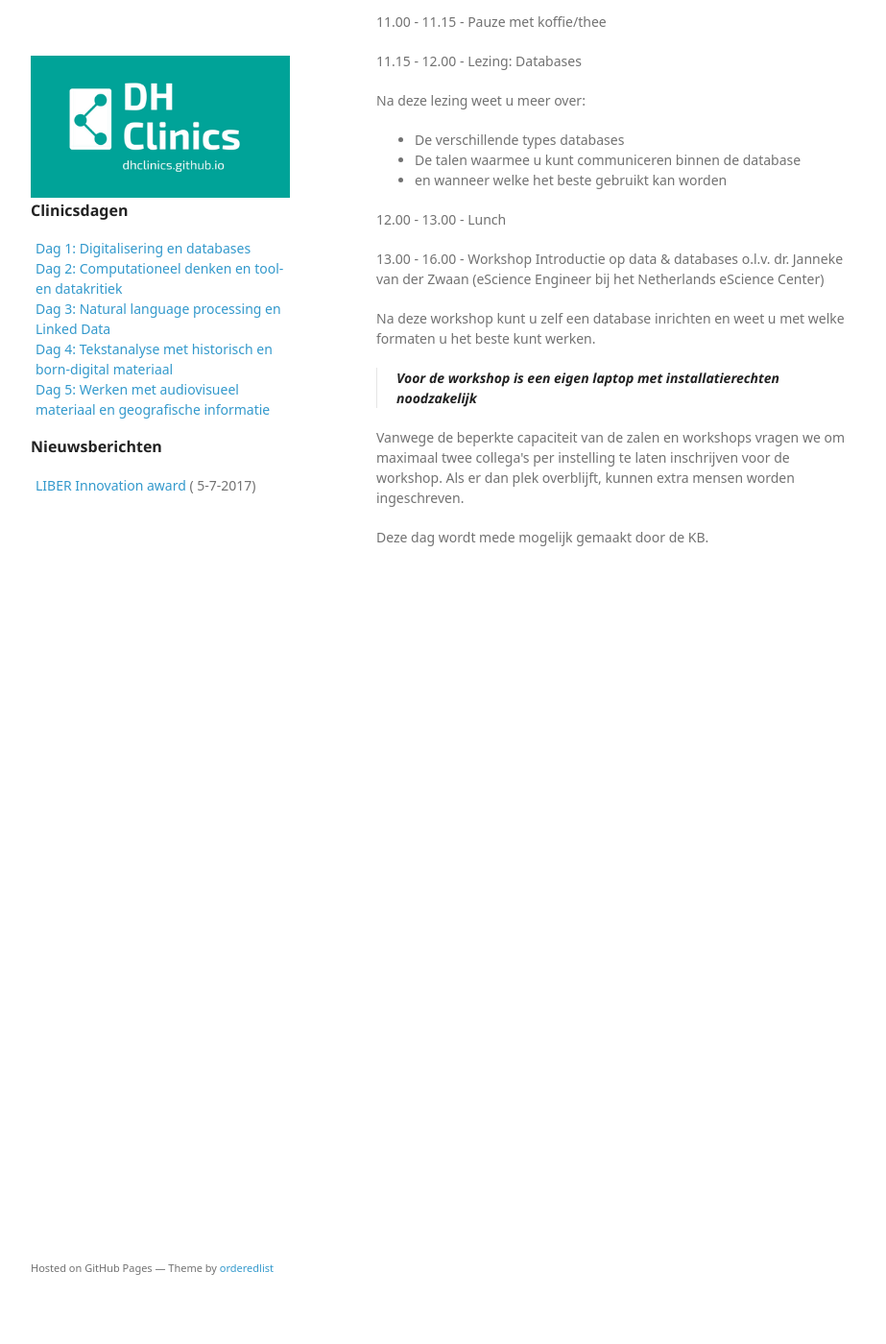
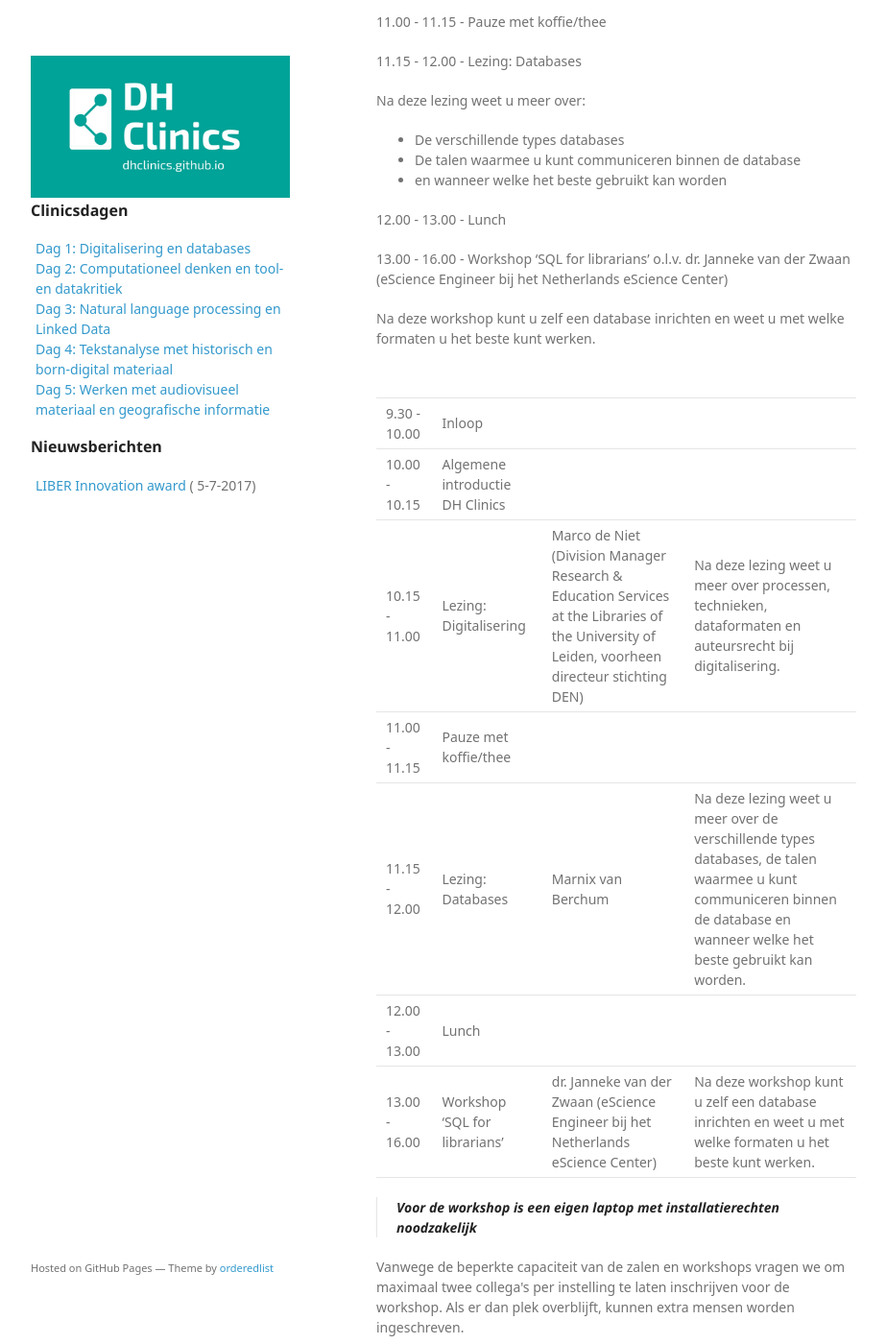
Before and after one commit to DHClinics/dhclinics.github.io, a Jekyll site: the page built from _dag/2017-dag1.md, in a window 1280 px wide and 1400 px high, scrolled down 552 px. Shown: the whole window at 96% size, without its empty margins (178-1101 px from the left). Built offline with Jekyll 4.4.1, drawn with Linux system fonts in a browser that asks for light colours; some web fonts are replaced; a script that is not in the unit is left out; before the commit the page ends 1192 px from its top, so only the background shows below that.

Commit message:
alternatieve opmaak programma in tabel

```diff
--- a/_dag/2017-dag1.md
+++ b/_dag/2017-dag1.md
@@ -40,8 +40,18 @@ Na deze lezing weet u meer over:
 
 12.00 - 13.00 - Lunch
 
-13.00 - 16.00 - Workshop Introductie op data & databases o.l.v. dr. Janneke van der Zwaan (eScience Engineer bij het Netherlands eScience Center)
+13.00 - 16.00 - Workshop 'SQL for librarians' o.l.v. dr. Janneke van der Zwaan (eScience Engineer bij het Netherlands eScience Center)
 
 Na deze workshop kunt u zelf een database inrichten en weet u met welke formaten u het beste kunt werken.
 
+|               |                                 |                                                                                                                                               |                                                                                                                                                                            |
+|:--------------|:--------------------------------|:----------------------------------------------------------------------------------------------------------------------------------------------|:---------------------------------------------------------------------------------------------------------------------------------------------------------------------------|
+| 9.30 - 10.00  | Inloop                          |                                                                                                                                               |                                                                                                                                                                            |
+| 10.00 - 10.15 | Algemene introductie DH Clinics |                                                                                                                                               |                                                                                                                                                                            |
+| 10.15 - 11.00 | Lezing: Digitalisering          | Marco de Niet (Division Manager Research & Education Services at the Libraries of the University of Leiden, voorheen directeur stichting DEN) | Na deze lezing weet u meer over processen, technieken, dataformaten en auteursrecht bij  digitalisering.                                                                   |
+| 11.00 - 11.15 | Pauze met koffie/thee           |                                                                                                                                               |                                                                                                                                                                            |
+| 11.15 - 12.00 | Lezing: Databases               | Marnix van Berchum                                                                                                                            | Na deze lezing weet u meer over de verschillende types databases, de talen waarmee u kunt communiceren binnen de database  en wanneer welke het beste gebruikt kan worden. |
+| 12.00 - 13.00 | Lunch                           |                                                                                                                                               |                                                                                                                                                                            |
+| 13.00 - 16.00 | Workshop 'SQL for librarians'   | dr. Janneke van der Zwaan (eScience Engineer bij het Netherlands eScience Center)                                                             | Na deze workshop kunt u zelf een database inrichten en weet u met welke formaten u het beste kunt werken.                                                                  |
+
 > **Voor de workshop is een eigen laptop met installatierechten noodzakelijk**
```
